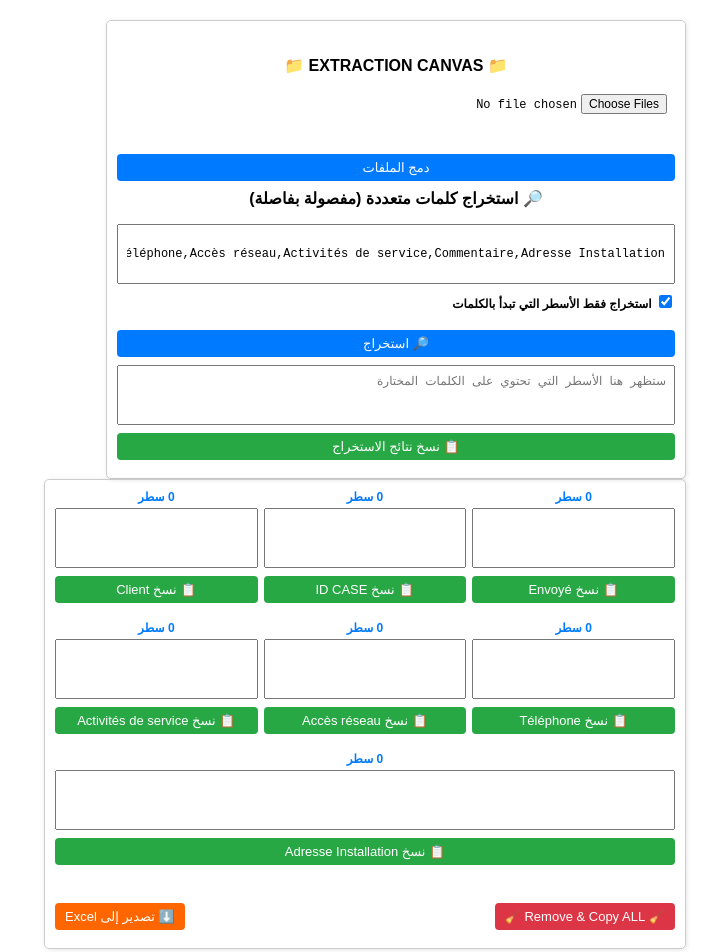
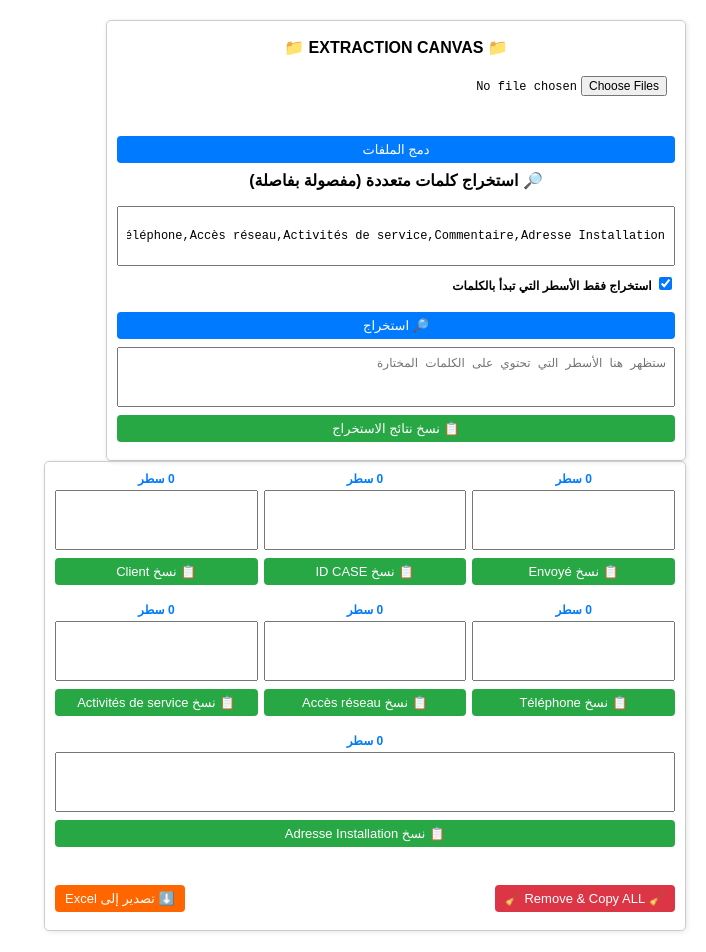
Before and after one commit to hichamsav/canvas, a plain HTML site: page index.html in a window 1280 px wide. Shown: the whole page, without its empty margins (574-1280 px from the left). Drawn offline with Linux system fonts and the light colour scheme.

Commit message:
index.html

```diff
--- a/index.html
+++ b/index.html
@@ -108,7 +108,7 @@
 <body>
 
     <div class="container" style="max-width: 45%;">
-<h1 style="text-align: center; margin-top: 25px;">📁 EXTRACTION CANVAS 📁</h1>
+<h1 style="text-align: center; margin-top: 7px;">📁 EXTRACTION CANVAS 📁</h1>
         <input type="file" id="folderInput" webkitdirectory directory multiple accept=".txt,.html" />
         <button onclick="mergeFolderTxt()">دمج الملفات</button>
 
```
